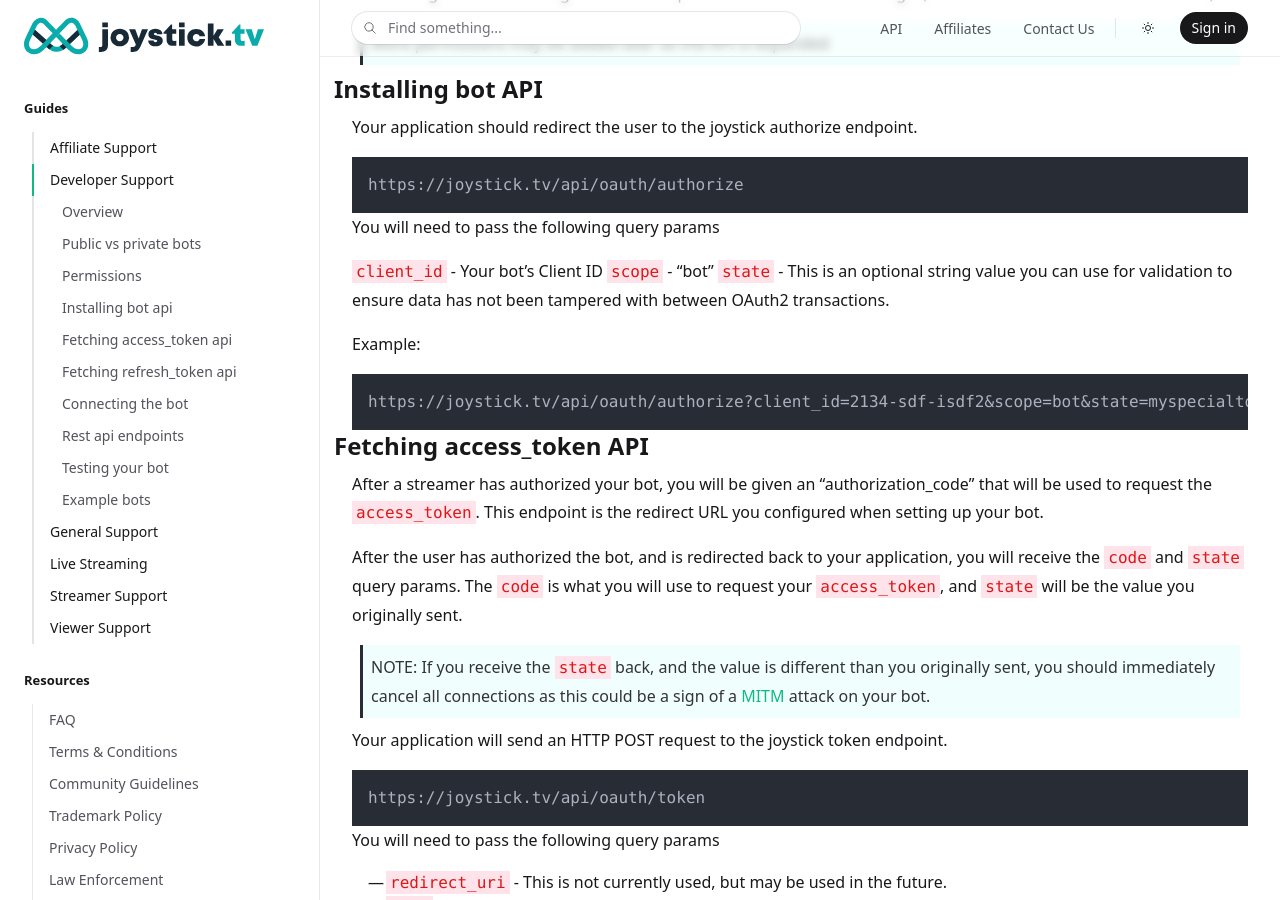
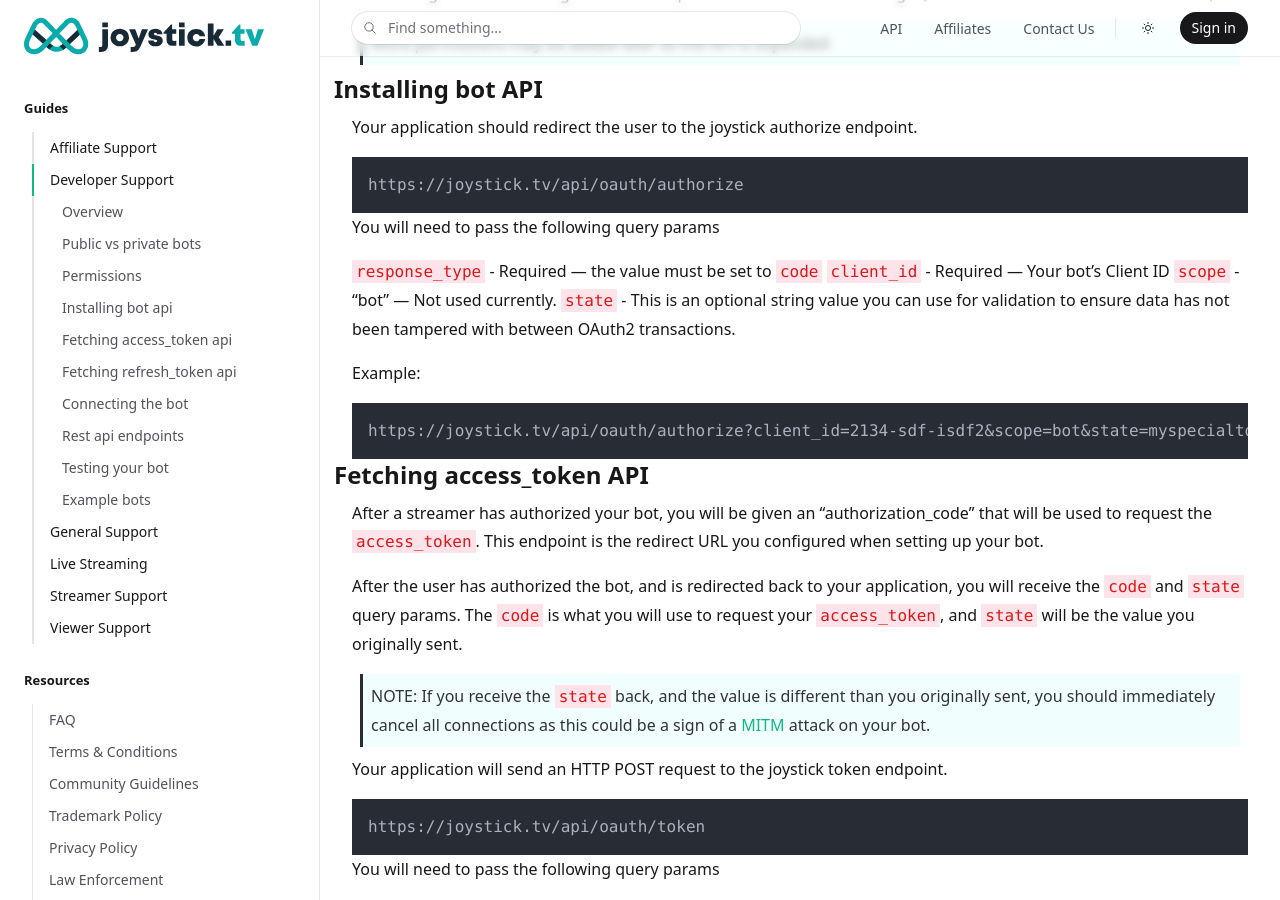
Before and after one commit to joysticktv/joysticktv.github.io, a Jekyll site: the page built from developer_support.md, in a window 1280 px wide and 900 px high, scrolled down 1476 px. Built offline with Jekyll 4.4.1, drawn with Linux system fonts in a browser that asks for light colours; nearby versions of some CDN libraries; comment, search, counter and statistics services are not loaded.

Commit message:
Added response_type query param. (#64)
As per https://datatracker.ietf.org/doc/html/rfc6749#page-24

`response_type` REQUIRED.  Value MUST be set to "code".

Validated that Joystick server accepts this param, and completes flow successfully.

```diff
--- a/developer_support.md
+++ b/developer_support.md
@@ -83,8 +83,9 @@
 
 You will need to pass the following query params
 
-`client_id` - Your bot's Client ID
-`scope` - "bot"
+`response_type` - Required &mdash; the value must be set to `code`
+`client_id` - Required &mdash; Your bot's Client ID
+`scope` - "bot" &mdash; Not used currently.
 `state` - This is an optional string value you can use for validation to ensure data has not been tampered with between OAuth2 transactions.
 
 Example:
```
